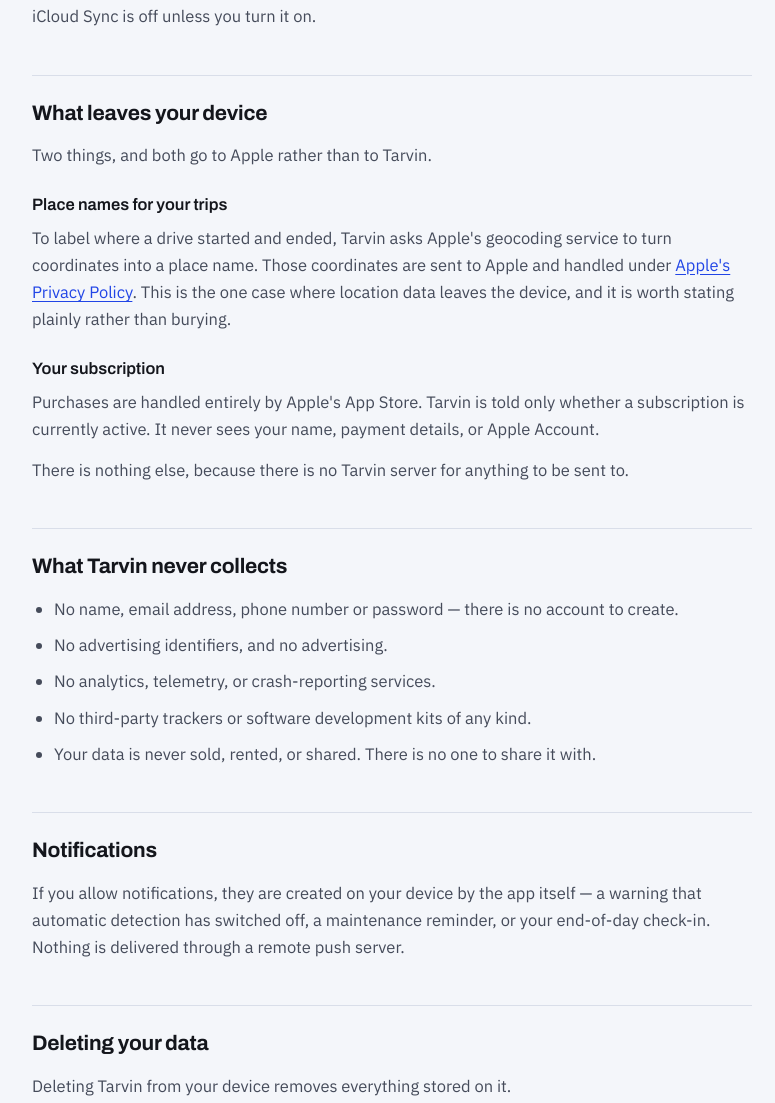
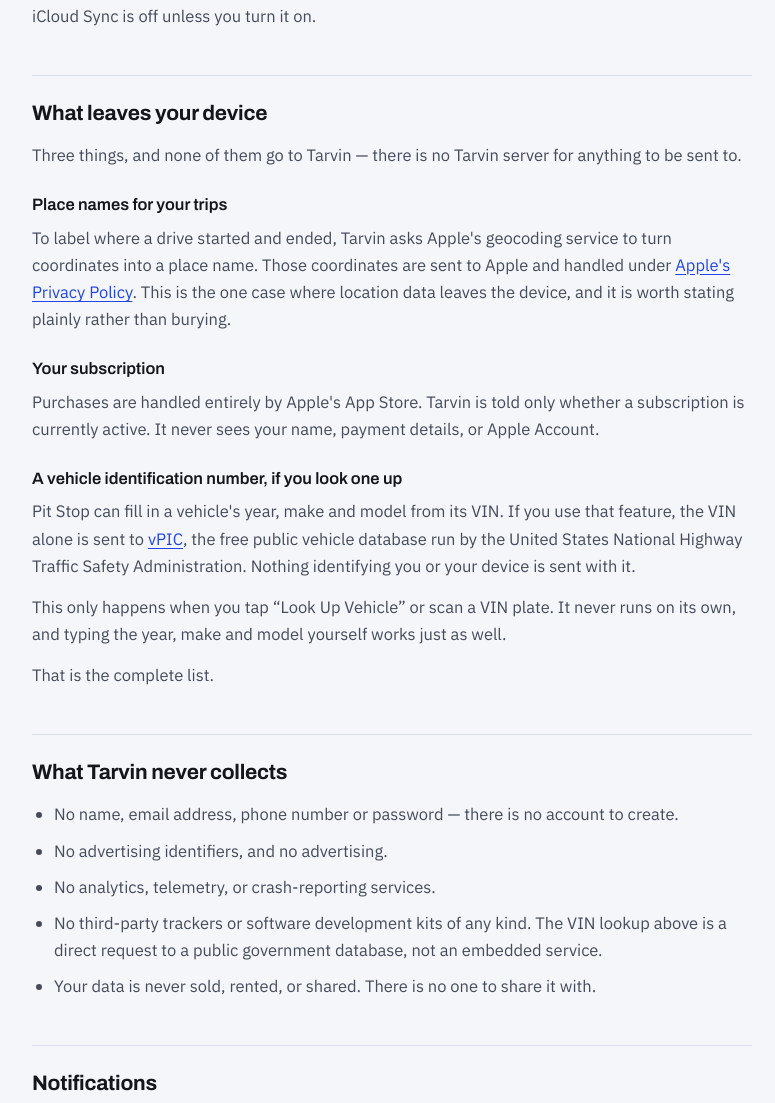
Before and after one commit to iossai/tarvin, a plain HTML site: page privacy.html in a window 1280 px wide. Shown: the part 1128-2231 px from the top of the page, without its empty margins (248-1023 px from the left). Drawn offline with Linux system fonts and the light colour scheme.

Commit message:
fix: disclose the NHTSA VIN lookup in the privacy policy
The policy said two things leave the device, both to Apple. That was wrong.
Pit Stop's optional VIN decode sends the VIN to vPIC, the public vehicle
database run by the US National Highway Traffic Safety Administration
(VINDecoder.swift), and a privacy policy that omits a third-party request is
worse than no policy at all.

The omission came from a bad check on my part, not from the app hiding
anything — the app's own Data & Privacy screen has always listed this lookup.
The verification command chained a failing call before the search with &&, so
the trailing "|| echo none" reported a clean result the search never produced.

Now stated as its own section: what is sent, who receives it, that nothing
identifying the user goes with it, and that it only runs on an explicit tap.

```diff
--- a/privacy.html
+++ b/privacy.html
@@ -91,7 +91,7 @@
 <p>iCloud Sync is off unless you turn it on.</p>
 
 <h2>What leaves your device</h2>
-<p>Two things, and both go to Apple rather than to Tarvin.</p>
+<p>Three things, and none of them go to Tarvin — there is no Tarvin server for anything to be sent to.</p>
 
 <h3>Place names for your trips</h3>
 <p>To label where a drive started and ended, Tarvin asks Apple's geocoding service to turn coordinates into a place name. Those coordinates are sent to Apple and handled under <a href="https://www.apple.com/legal/privacy/">Apple's Privacy Policy</a>. This is the one case where location data leaves the device, and it is worth stating plainly rather than burying.</p>
@@ -99,14 +99,18 @@
 <h3>Your subscription</h3>
 <p>Purchases are handled entirely by Apple's App Store. Tarvin is told only whether a subscription is currently active. It never sees your name, payment details, or Apple Account.</p>
 
-<p>There is nothing else, because there is no Tarvin server for anything to be sent to.</p>
+<h3>A vehicle identification number, if you look one up</h3>
+<p>Pit Stop can fill in a vehicle's year, make and model from its VIN. If you use that feature, the VIN alone is sent to <a href="https://vpic.nhtsa.dot.gov/">vPIC</a>, the free public vehicle database run by the United States National Highway Traffic Safety Administration. Nothing identifying you or your device is sent with it.</p>
+<p>This only happens when you tap “Look Up Vehicle” or scan a VIN plate. It never runs on its own, and typing the year, make and model yourself works just as well.</p>
+
+<p>That is the complete list.</p>
 
 <h2>What Tarvin never collects</h2>
 <ul>
   <li>No name, email address, phone number or password — there is no account to create.</li>
   <li>No advertising identifiers, and no advertising.</li>
   <li>No analytics, telemetry, or crash-reporting services.</li>
-  <li>No third-party trackers or software development kits of any kind.</li>
+  <li>No third-party trackers or software development kits of any kind. The VIN lookup above is a direct request to a public government database, not an embedded service.</li>
   <li>Your data is never sold, rented, or shared. There is no one to share it with.</li>
 </ul>
 
```
